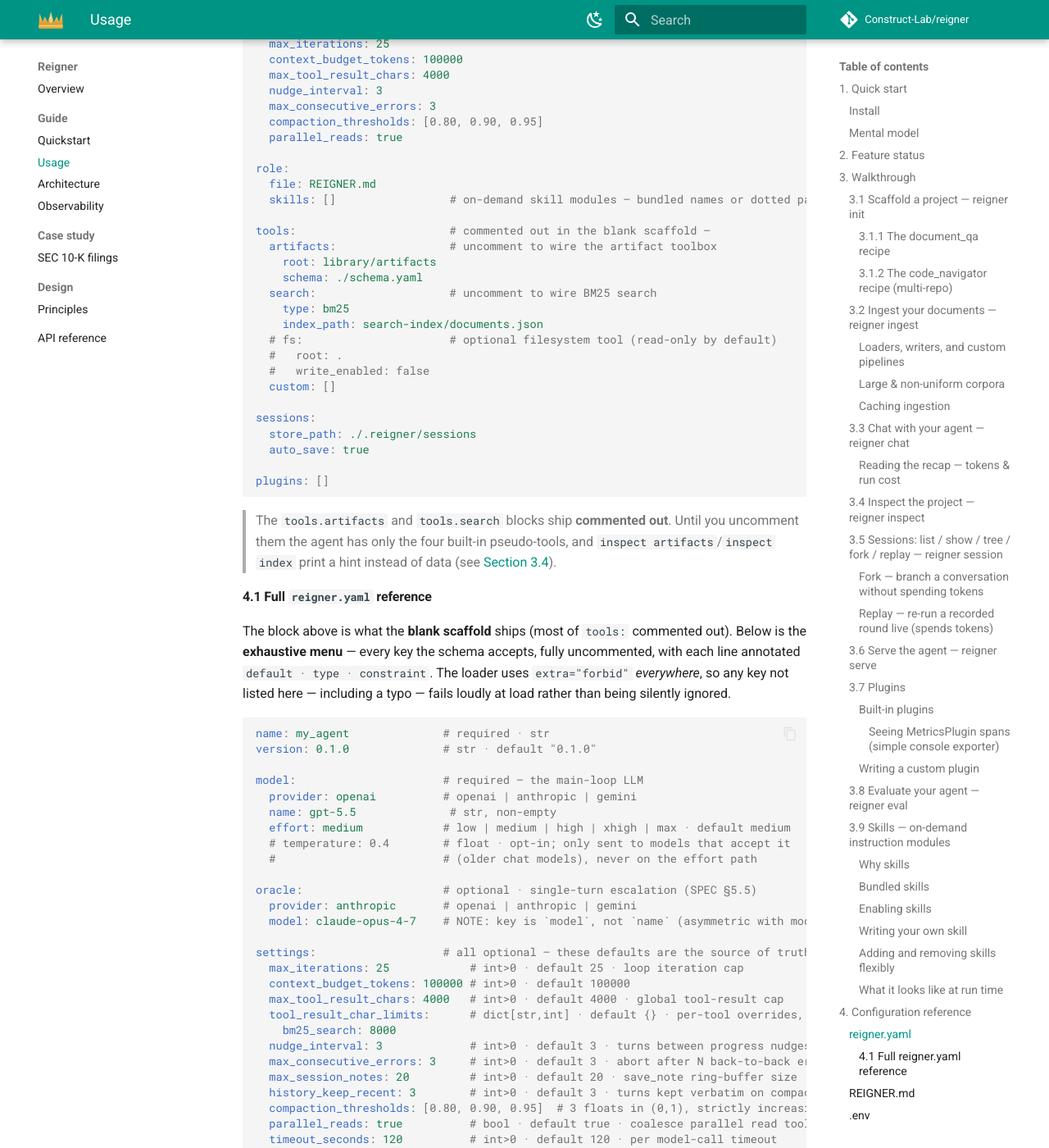
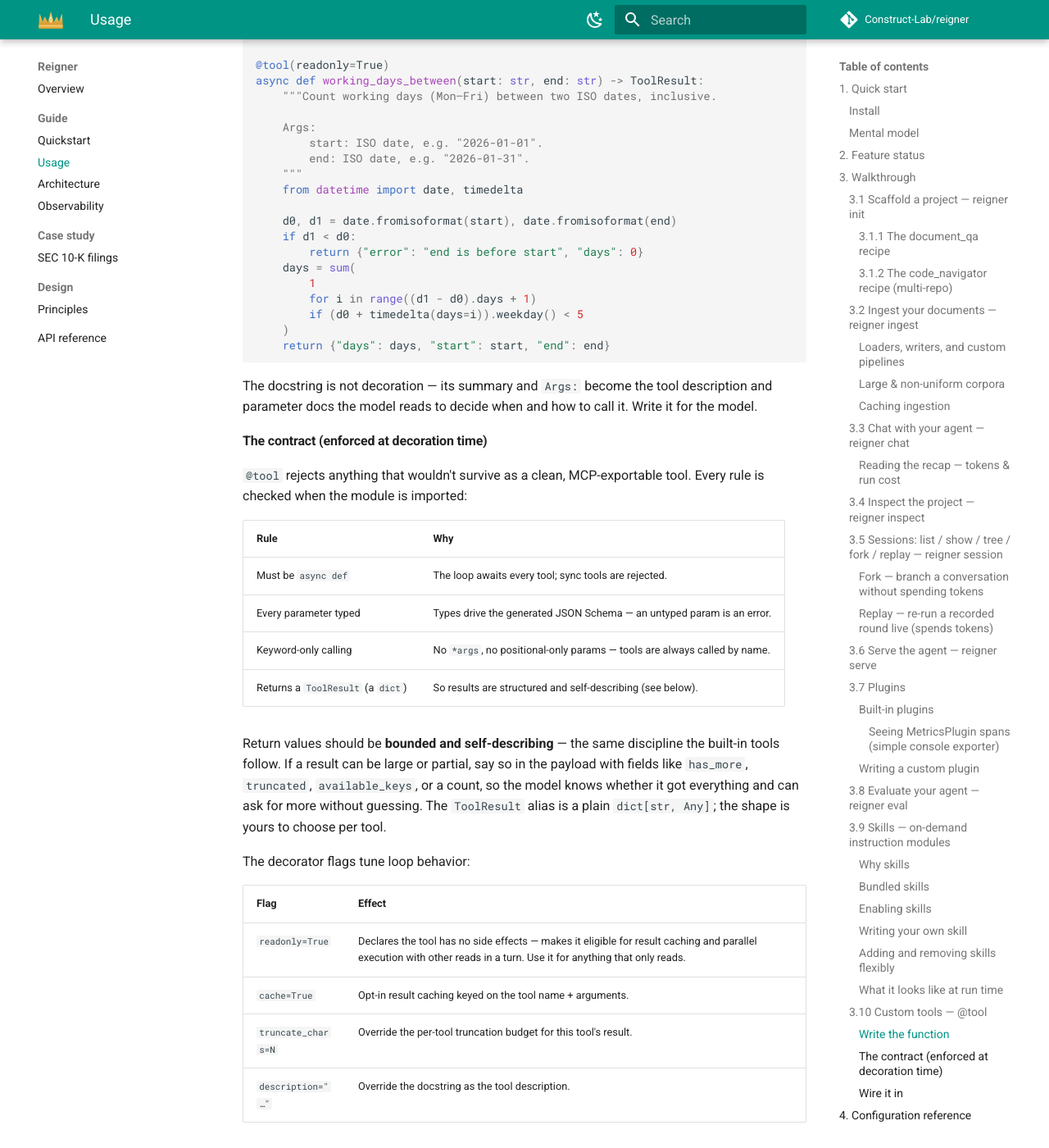
Before and after one commit to Construct-Lab/reigner, an MkDocs documentation site: the page built from docs/guide/usage.md, in a window 1280 px wide and 1400 px high, scrolled down 31091 px. Shown: the whole window at 82% size. Built offline with MkDocs 1.6.1 and Material for MkDocs 9.7.7, drawn with Linux system fonts in a browser that asks for light colours; comment, search, counter and statistics services are not loaded; some of the changed text lies outside the part shown.

Commit message:
docs: add a 'Custom tools' section to the usage guide (#141)
Custom tools were a first-class extension point (@tool + tools.custom) with
only a one-line config comment documenting them — no how-to like plugins and
skills have. Adds section 3.10: writing the function, the decoration-time
contract (async, typed, keyword-only, ToolResult), the decorator flags, and
wiring via tools.custom. Also adds a feature-status row and points the config
reference at it.

````diff
--- a/docs/guide/usage.md
+++ b/docs/guide/usage.md
@@ -83,6 +83,7 @@
 | Serve — MCP export | ⏳ | `reigner serve --mcp` | [Section 3.6](#36-serve-the-agent--reigner-serve) |
 | Plugins — metrics, PII redact | ✅ | `plugins:` in `reigner.yaml` | [Section 3.7](#37-plugins) |
 | Skills (on-demand modules) | ✅ | `role.skills:` in `reigner.yaml` | [Section 3.9](#39-skills--on-demand-instruction-modules) |
+| Custom tools (`@tool`) | ✅ | `tools.custom:` in `reigner.yaml` | [Section 3.10](#310-custom-tools--tool) |
 | Eval — scorecard / report | ✅ | `reigner eval [--report]` | [Section 3.8](#38-evaluate-your-agent--reigner-eval) |
 
 ---
@@ -1445,6 +1446,103 @@
 Question 1 pays nothing for a skill it doesn't need; question 2 pulls the guidance
 in exactly when it applies.
 
+### 3.10 Custom tools — `@tool`
+
+Tools are what the agent can actually *do* — search the store, read a section,
+register a citation. Reigner ships built-in tools (artifacts, search, fs), but
+you can add your own: any `@tool`-decorated async function, wired in through
+`tools.custom` in `reigner.yaml`. This is the most direct way to extend an agent
+— you give it a new capability, and the model can call it like any built-in.
+
+#### Write the function
+
+A tool is an `async def` decorated with `@tool`. The decorator validates the
+signature at import time (so mistakes surface early, not mid-run) and generates
+the JSON Schema the model sees from your type hints and docstring.
+
+```python
+# myproject/tools.py
+from reigner.tools import tool, ToolResult
+
+
+@tool(readonly=True)
+async def working_days_between(start: str, end: str) -> ToolResult:
+    """Count working days (Mon–Fri) between two ISO dates, inclusive.
+
+    Args:
+        start: ISO date, e.g. "2026-01-01".
+        end: ISO date, e.g. "2026-01-31".
+    """
+    from datetime import date, timedelta
+
+    d0, d1 = date.fromisoformat(start), date.fromisoformat(end)
+    if d1 < d0:
+        return {"error": "end is before start", "days": 0}
+    days = sum(
+        1
+        for i in range((d1 - d0).days + 1)
+        if (d0 + timedelta(days=i)).weekday() < 5
+    )
+    return {"days": days, "start": start, "end": end}
+```
+
+The docstring is not decoration — its summary and `Args:` become the tool
+description and parameter docs the model reads to decide when and how to call it.
+Write it for the model.
+
+#### The contract (enforced at decoration time)
+
+`@tool` rejects anything that wouldn't survive as a clean, MCP-exportable tool.
+Every rule is checked when the module is imported:
+
+| Rule | Why |
+|---|---|
+| Must be `async def` | The loop awaits every tool; sync tools are rejected. |
+| Every parameter typed | Types drive the generated JSON Schema — an untyped param is an error. |
+| Keyword-only calling | No `*args`, no positional-only params — tools are always called by name. |
+| Returns a `ToolResult` (a `dict`) | So results are structured and self-describing (see below). |
+
+Return values should be **bounded and self-describing** — the same discipline the
+built-in tools follow. If a result can be large or partial, say so in the payload
+with fields like `has_more`, `truncated`, `available_keys`, or a count, so the
+model knows whether it got everything and can ask for more without guessing. The
+`ToolResult` alias is a plain `dict[str, Any]`; the shape is yours to choose per
+tool.
+
+The decorator flags tune loop behavior:
+
+| Flag | Effect |
+|---|---|
+| `readonly=True` | Declares the tool has no side effects — makes it eligible for result caching and parallel execution with other reads in a turn. Use it for anything that only reads. |
+| `cache=True` | Opt-in result caching keyed on the tool name + arguments. |
+| `truncate_chars=N` | Override the per-tool truncation budget for this tool's result. |
+| `description="…"` | Override the docstring as the tool description. |
+
+#### Wire it in
+
+List the dotted path to your function under `tools.custom` in `reigner.yaml`.
+Both the explicit `module:function` separator and the plain `module.function`
+form work:
+
+```yaml
+tools:
+  custom:
+    - myproject.tools:working_days_between
+```
+
+On the next `reigner chat` / `reigner serve`, the tool is imported, registered
+alongside the built-ins, and offered to the model. Confirm it's live with:
+
+```bash
+reigner inspect tools
+```
+
+Your tool appears in the list with its generated schema. From there the model
+calls it whenever its description fits the question — no other wiring needed.
+
+> **Note:** dotted paths in `tools.custom` are imported and trusted as-is — the
+> code runs in your agent's process. Only list tools you control.
+
 ---
 
 ## 4. Configuration reference
@@ -1559,7 +1657,7 @@
     #   backend: ../api     #   each name becomes a top-level dir; names match [A-Za-z0-9_-]+
     #   frontend: ~/code/web  # paths may be relative (to config), absolute, or ~/…
     write_enabled: false    # bool · default false — read-only is the safe default
-  custom: []                # list[dotted-path] · default [] · extra @tool surfaces to register
+  custom: []                # list[dotted-path] · default [] · your own @tool functions (§3.10)
 
 sessions:
   store_path: ./.reigner/sessions  # str · default "./.reigner/sessions"
````
